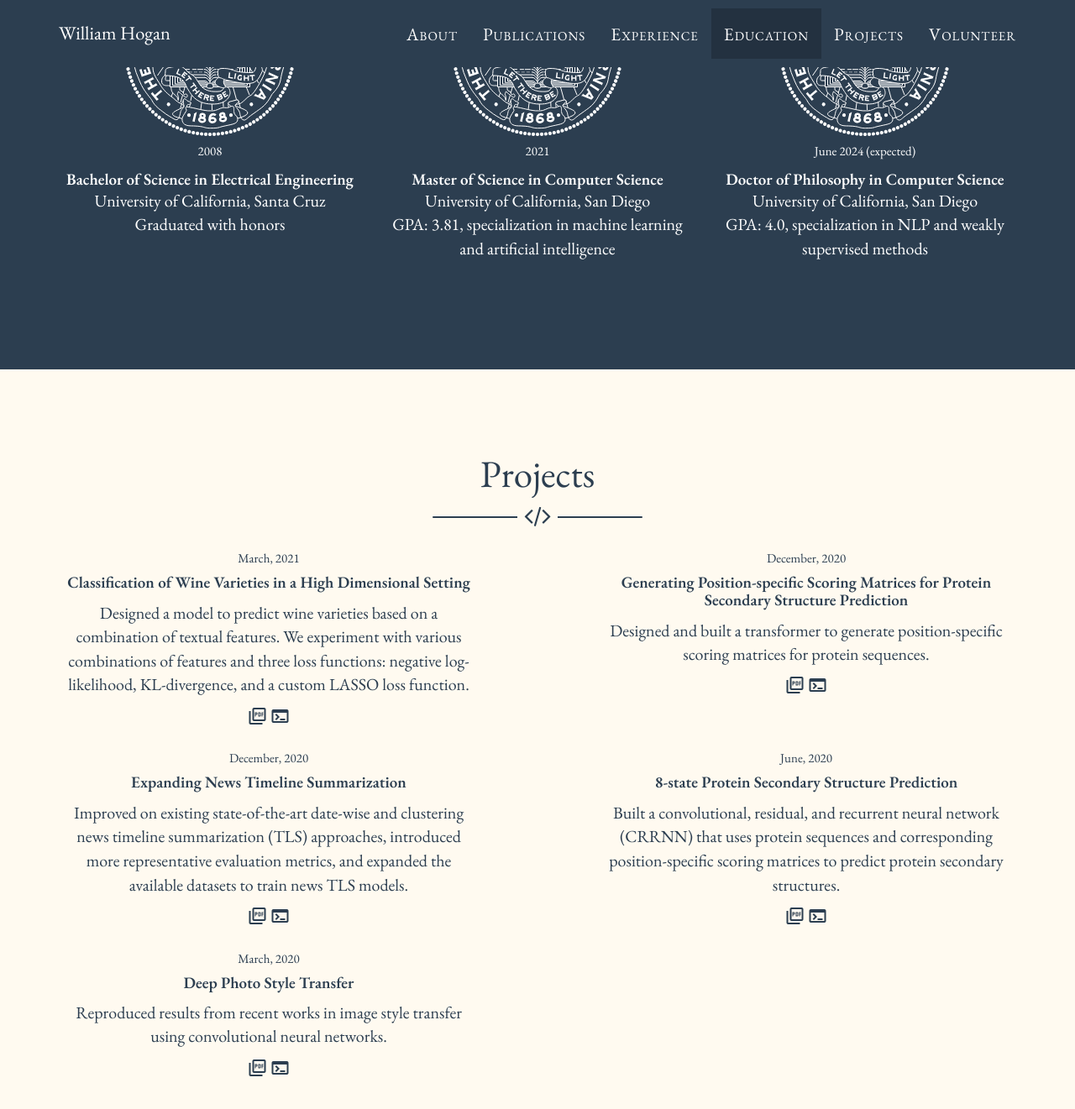
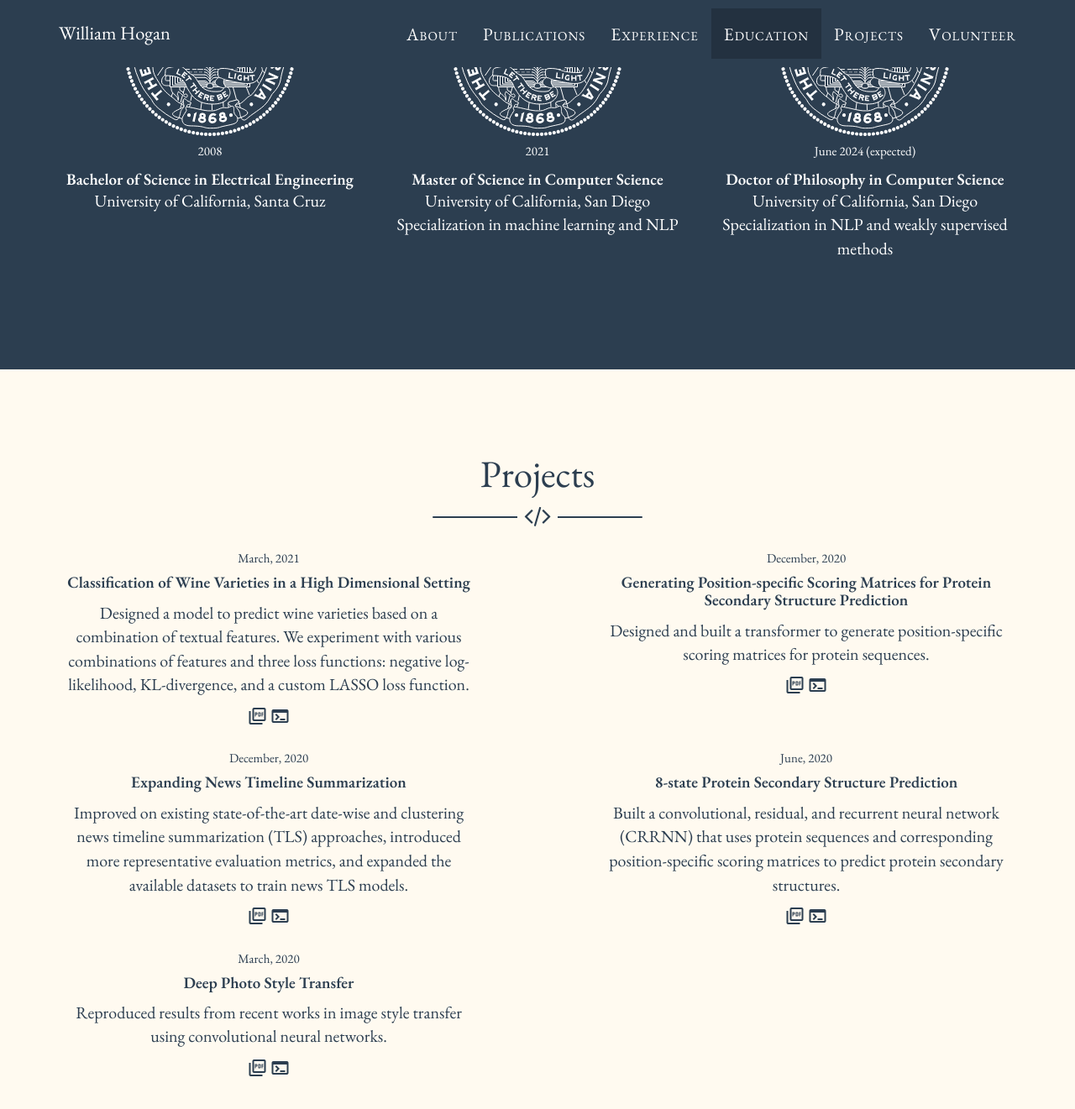
Before and after one commit to wphogan/wphogan.github.io, a Jekyll site: the page built from _posts/2022-06-01-project.markdown, in a window 1280 px wide and 1400 px high, scrolled down 3253 px. Shown: the top 1321 px of the window at 84% size. Built offline with Jekyll 4.4.1, drawn with Linux system fonts in a browser that asks for light colours; some web fonts are replaced.

Commit message:
update 300922

```diff
--- a/_includes/css/main.css
+++ b/_includes/css/main.css
@@ -52,7 +52,10 @@ h6 {
 h4 {
     font-weight: bold;
 }
-
+#about {
+    padding-left: 20px;
+    padding-right: 20px;
+}
 /*Badge*/
 .badge {
     display: block;
--- a/_includes/education.html
+++ b/_includes/education.html
@@ -14,7 +14,6 @@
                 <h5>2008</h5>
                 <h4>Bachelor of Science in Electrical Engineering</h4>
                 <p>University of California, Santa Cruz</p>
-                <p>Graduated with honors</p>
 
             </div>
 
@@ -23,7 +22,7 @@
                 <h5>2021</h5>
                 <h4>Master of Science in Computer Science</h4>
                 <p>University of California, San Diego</p>
-                <p>GPA: 3.81, specialization in machine learning and artificial intelligence</p>
+                <p>Specialization in machine learning and NLP</p>
             </div>
 
             <div class="col-lg-4 tight-text-box">
@@ -31,7 +30,7 @@
                 <h5>June 2024 (expected)</h5>
                 <h4>Doctor of Philosophy in Computer Science</h4>
                 <p>University of California, San Diego</p>
-                <p>GPA: 4.0, specialization in NLP and weakly supervised methods</p>
+                <p>Specialization in NLP and weakly supervised methods</p>
             </div>
 
         </div>
--- a/_includes/head.html
+++ b/_includes/head.html
@@ -26,7 +26,8 @@
     <!-- Bing Verification -->
     {% if site.bing_verify %}<meta name="msvalidate.01" content="{{ site.bing_verify }}">{% endif %}
 
-
+    <!-- No indexing    -->
+    <meta name="robots" content="noindex">
 
 
     <!-- HTML5 Shim and Respond.js IE8 support of HTML5 elements and media queries -->
```
